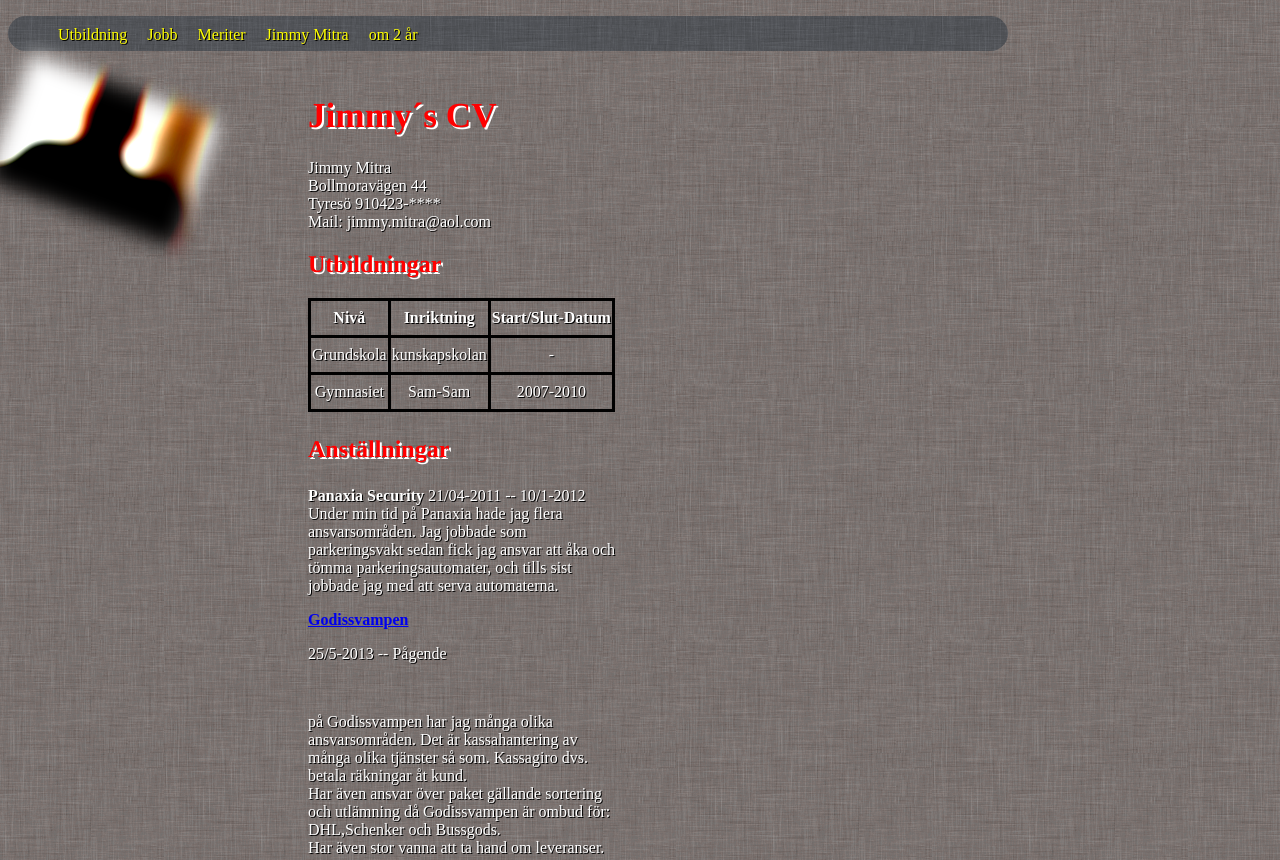
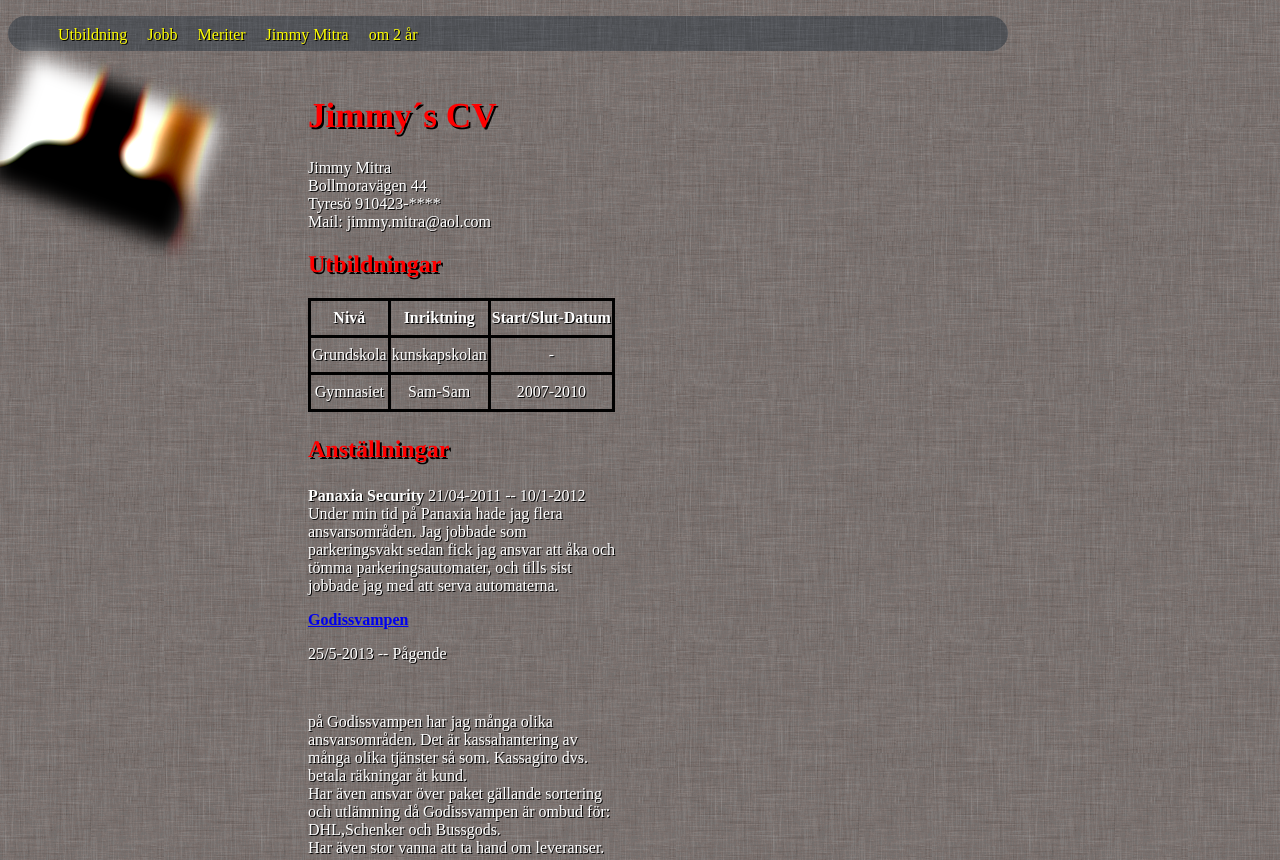
Before and after one commit to Jimmy0423/Cv, a plain HTML site: page index.html in a window 1280 px wide. Shown: the top 860 px of the page. Drawn offline with Linux system fonts and the light colour scheme.

Commit message:
Modifed style on Heading

```diff
--- a/first.css
+++ b/first.css
@@ -81,11 +81,12 @@
 					font-family: times,serif;
 					font-size: 150%;
 					color: red;
-					text-shadow: 2px 2px white;
+					text-shadow: 2px 2px black;
 				}
 
 				h1 {
-					font-size: 220%
+					font-size: 220%;
+					text-shadow:2px 2px black;
 
 				}
 
```
